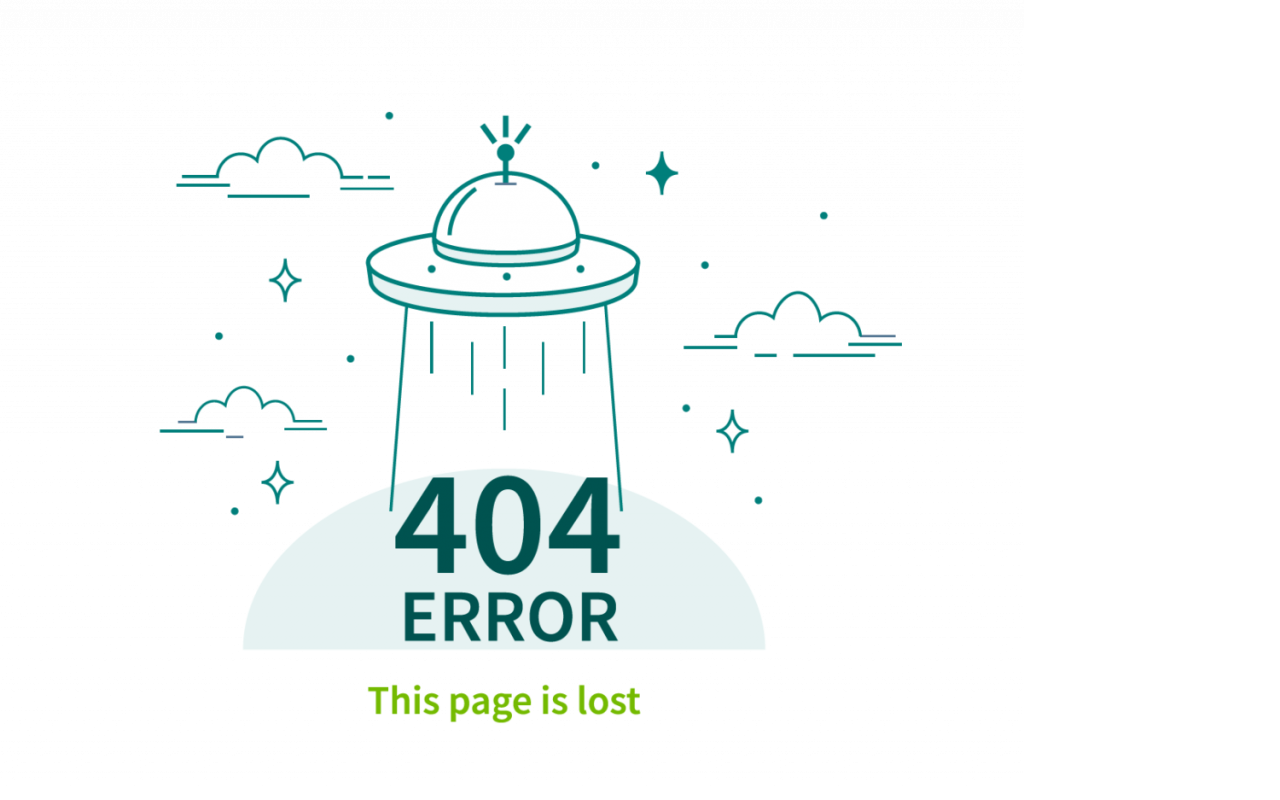
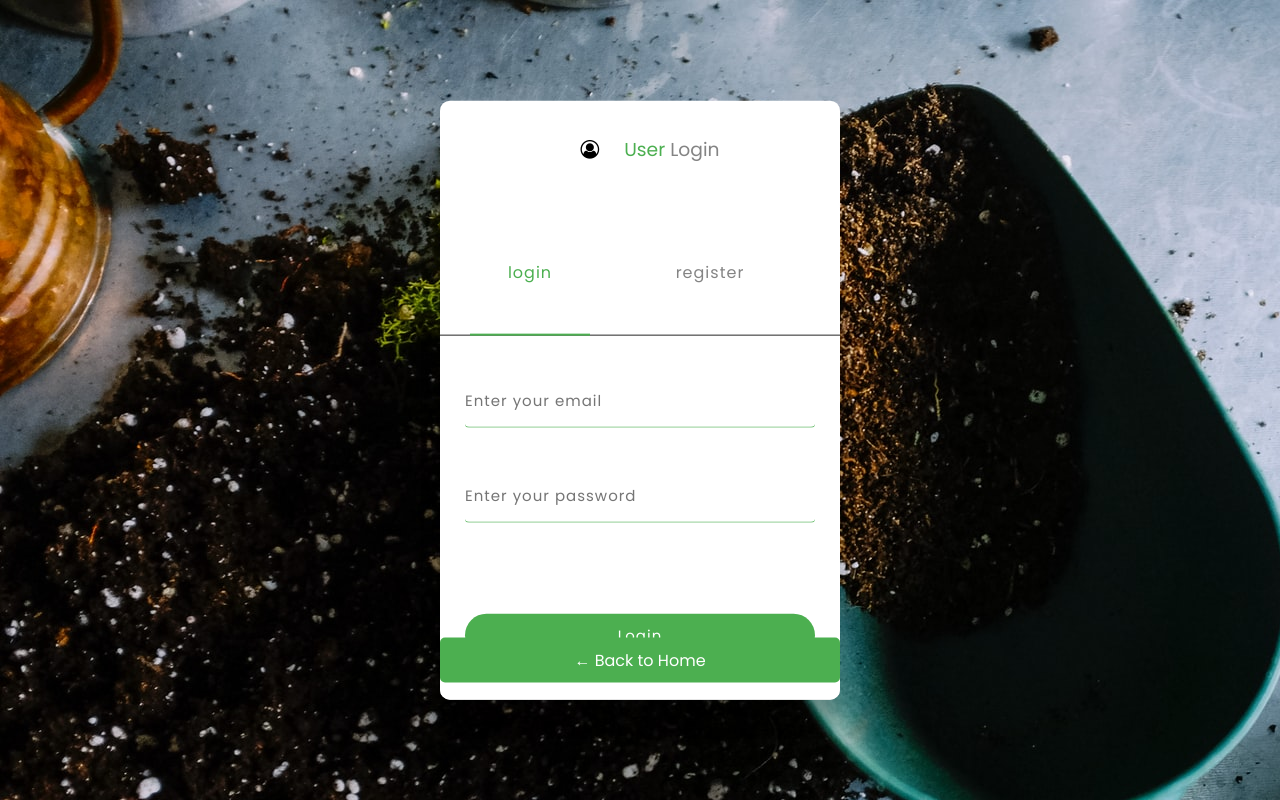
Before and after one commit to ajitaz/PlantHuggers, a React app: page /login in a window 1280 px wide. Built offline with nearby package versions, Linux system fonts and the light colour scheme.

Commit message:
Login page added

```diff
--- a/public/index.html
+++ b/public/index.html
@@ -7,7 +7,8 @@
     <meta name="viewport" content="width=device-width, initial-scale=1.0">
     <link rel="stylesheet" href="https://pro.fontawesome.com/releases/v5.10.0/css/all.css"
         integrity="sha384-AYmEC3Yw5cVb3ZcuHtOA93w35dYTsvhLPVnYs9eStHfGJvOvKxVfELGroGkvsg+p" crossorigin >
-    <link rel="stylesheet" href="./index.css">
+        <link rel="stylesheet" href="https://stackpath.bootstrapcdn.com/font-awesome/4.7.0/css/font-awesome.min.css">
+        <link rel="stylesheet" href="./index.css">
     <title>PlantHuggers | Ecommerce Web App</title>
 </head>
 
--- a/src/components/Pages/Login/login.component.css
+++ b/src/components/Pages/Login/login.component.css
@@ -0,0 +1,143 @@
+body{
+	font-family: sans-serif;
+}
+
+.clear{
+	clear: both;
+}
+
+.main{
+	width: 100%;
+	height: 100vh;
+
+}
+
+.card{
+
+	background-color: #fff;
+	width: 400px;
+    border-radius: 10px;
+	position: absolute;
+	top: 50%;
+	left: 50%;
+	transform: translate(-50%,-50%);
+}
+
+.card-title{
+	width: 100%;
+}
+
+.card-title h3{
+	color: #4CAF50;
+	text-align: center;
+	padding: 20px 0;
+	font-weight: 500;
+}
+
+.card-title h3 > span{
+	color: #848484;
+}
+
+.card-body{
+    box-shadow: 0 20px 20px 0 rgba(0, 0, 0, 0.2);
+	background-color: #fff;
+	padding: 10px 0px;
+	border-radius: 10px;
+	width: 100%;
+	height: 500px;
+	overflow: hidden;
+}
+
+.card-body-top{
+	width: 100%;
+	position: relative;
+	border-bottom: 1px solid #262626;
+}
+
+.card-body-top > .btn{
+	border: none;
+	background-color: transparent;
+	color: #848484;
+	font-size: 16px;
+	letter-spacing: 1px;
+	font-weight: 500;
+	width: 180px;
+	padding: 20px 0;
+}
+
+#login{
+	color: #4CAF50;
+}
+
+#register{
+	color: #848484;
+}
+
+#pointer-btn{
+	position: absolute;
+	bottom:-1px;
+	left: 30px;
+	width: 120px;
+	height: 2px;
+	background-color: #4CAF50;
+	transition: 0.5s all ease;
+}
+
+
+.card-body-login{
+	width: 100%;
+	padding: 15px 20px;
+	position: relative;
+}
+
+.card-body-login > #login-form{
+	position: absolute;
+	top: 30px;
+	left: 25px;
+	text-align: center;
+	transition: 0.5s all ease;
+}
+
+.card-body-login > #register-form{
+	position: absolute;
+	top: 20px;
+	left: 450px;
+	text-align: center;
+	transition: 0.5s all ease;
+}
+
+.input-form{
+	border: none;
+	background-color: transparent;
+	color: #fff;
+	border-bottom: 1px solid #4CAF50;
+	width: 350px;
+	padding: 15px 0px;
+	font-size: 15px;
+	letter-spacing: 1px;
+	outline: none;
+}
+
+.submit-form{
+	background-color: #4CAF50;
+	color: #fff;
+	border: none;
+	padding: 10px 25px;
+	font-size: 15px;
+	cursor: pointer;
+	letter-spacing: 1px;
+	border-radius: 50px;
+}
+.para button{
+	width: 400px;
+	border-radius: 5px;
+	padding: 10px;
+	background: #4CAF50;
+	border: none;
+	font-size: 1rem;
+	color: #fff;
+	position: fixed;
+	top: 80%;
+	left: 50%;
+	transform: translate(-50%,-50%);
+}
--- a/src/components/Pages/Login/login.component.js
+++ b/src/components/Pages/Login/login.component.js
@@ -3,16 +3,69 @@ import './login.component.css';
 
 export class Login extends Component {
 
-    constructor(){
+    constructor() {
         super();
         this.state = {
-            userName = '',
-            userPassword = ''
+            userName: '',
+            userPassword: ''
         }
 
     }
 
-    render(){
+    render() {
+
+		function register(){
+			document.getElementById("login-form").style.left = "-450px";
+			document.getElementById("register-form").style.left = "25px";
+			document.getElementById("pointer-btn").style.left = "215px";
+			document.getElementById("login").style.color = "#848484";
+			document.getElementById("register").style.color = "#4CAF50";
+			document.getElementById("action_title").textContent = "Register";
+		}
+
+		function login(){
+			document.getElementById("login-form").style.left = "25px";
+			document.getElementById("register-form").style.left = "450px";
+			document.getElementById("pointer-btn").style.left = "30px";
+			document.getElementById("login").style.color = "#4CAF50";
+			document.getElementById("register").style.color = "#848484";
+			document.getElementById("action_title").textContent = "Login";
+		}
+        return (
+            <>
+                <div className="main" style = {{backgroundImage: 'url(../images/background.jpg)'}}>
+                    <div className="card">
+                        <div className="card-title">
+                            <h3><i className="fa fa-user-circle-o" aria-hidden="true"></i> User <span id="action_title">Login</span></h3>
+                        </div>
+                        <div className="card-body">
+                            <div className="card-body-top">
+                                <button id="login" className="btn" name="login" onClick={login}>login</button>
+                                <button id="register" className="btn" name="register" onClick={register}>register</button>
+                                <div id="pointer-btn"></div>
+                            </div>
+                            <div className="card-body-login">
+                                <form id="login-form">
+                                    <input className="input-form" type="email" placeholder="Enter your email" required /><br /><br />
+                                    <input className="input-form" type="password" placeholder="Enter your password" required /> <br /><br /><br /><br />
+                                    <input className="submit-form" type="submit" value="Login" />
+                                </form>
+                                <form id="register-form">
+                                    <input className="input-form" type="name" placeholder="Enter your full name" required /><br /><br />
+                                    <input className="input-form" type="email" placeholder="Enter your email" required /><br /><br />
+                                    <input className="input-form" type="password" placeholder="Enter your password" required /><br /><br />
+                                    <input className="submit-form" type="submit" value="Register" />
+                                </form>
+                            </div>
+                        </div>
+                    </div>
+                    <div className="para">
+                        <a href="#"><button> &#8592; Back to Home</button></a>
+                    </div>
+                </div>
+
+            </>
+        )
 
     }
 }
--- a/src/components/Pages/Products/products.component.css
+++ b/src/components/Pages/Products/products.component.css
@@ -9,12 +9,14 @@
 /* Single product css */
 .head {
     display: flex;
+    height : 800px;
   }
 
 
 .single-product .col-2 img{
     padding: 0;
     border-radius: 20px;
+    height: 600px;
 }
 .single-product .col-2{
     padding: 20px;
@@ -36,12 +38,14 @@
     margin: 20px 0;
 }
 .details button {
+    text-align: center;
     background: #4CAF50;
     border: none;
-    width: 100px;
+    width: 150px;
     height: 25px;
     margin: 30px 0;
     border-radius: 10px;
+    white-space: nowrap;
 }
 .details button a{
     color: #fff;
--- a/src/components/app.routing.js
+++ b/src/components/app.routing.js
@@ -5,6 +5,7 @@ import { Home } from './Pages/Home/home.component';
 import { Nursery } from '../components/Pages/Nursery/nursery.component';
 import { Shop } from '../components/Pages/Shop/shop.component';
 import { Articles } from './Pages/Articles/articles.component'
+import { Login } from './Pages/Login/login.component';
 const NotFound = () => {
     return(
         <div>
@@ -22,6 +23,7 @@ export const AppRouting = (props) => {
                 <Route exact path="/products" component={Products}></Route>
                 <Route exact path="/nursery" component={Nursery}></Route>
                 <Route exact path="/articles" component={Articles}></Route>
+                <Route exact path="/login" component={Login}></Route>
                 <Route component={NotFound}></Route>
             </Switch>
 
```
